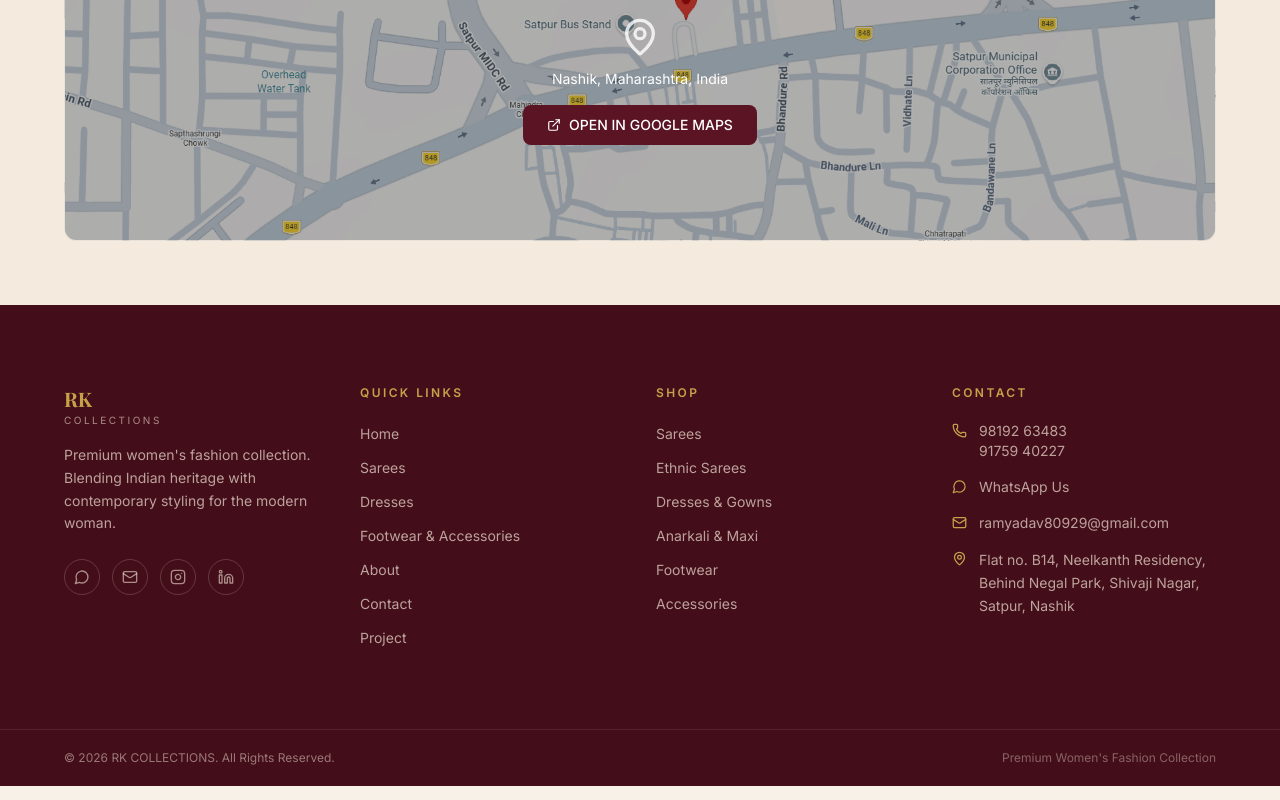
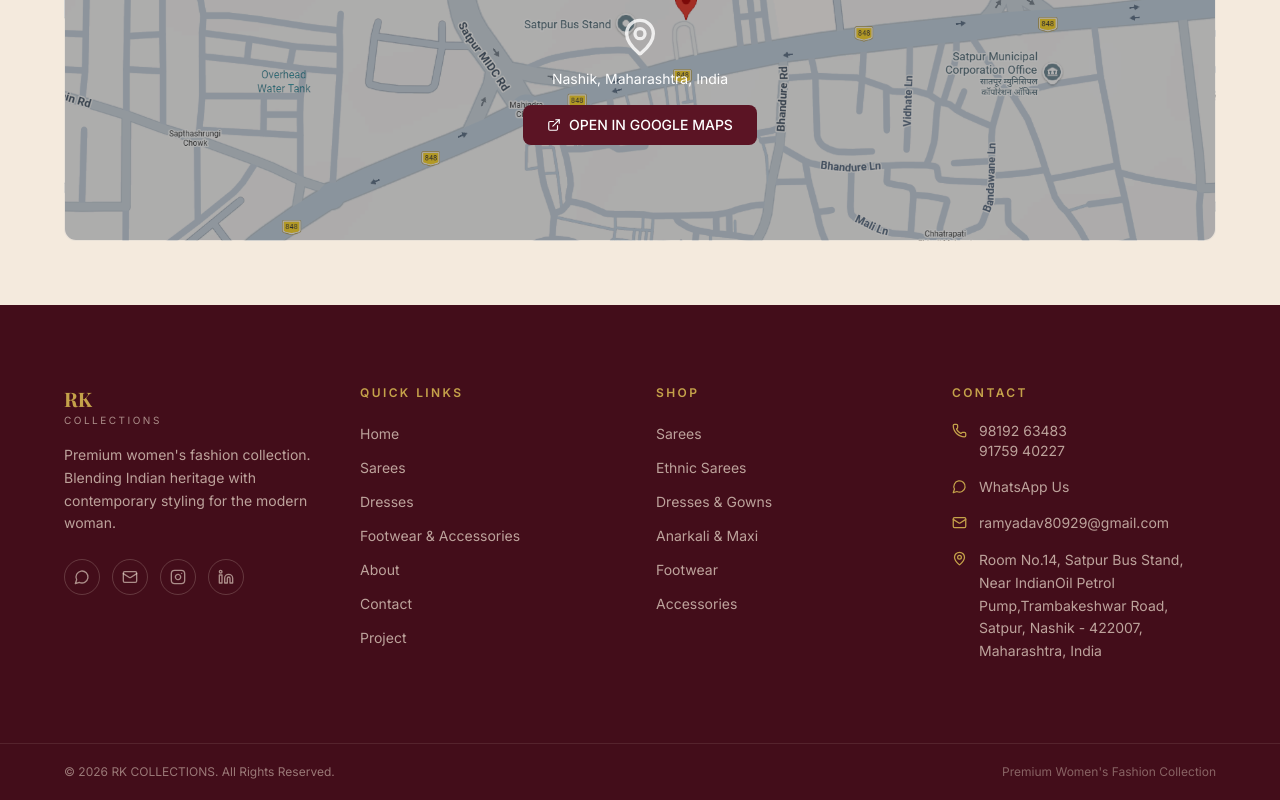
Before and after one commit to rushizambare31-collab/RK-Collections, a React (Vite) app in the folder Frontend/: page /contact in a window 1280 px wide. Shown: the part 1570-2370 px from the top of the page. Built offline with nearby package versions, Linux system fonts and the light colour scheme; a web font is replaced by a local one.

Commit message:
[finally completed]

```diff
--- a/Frontend/src/components/Footer.jsx
+++ b/Frontend/src/components/Footer.jsx
@@ -134,9 +134,9 @@ export default function Footer() {
               <li className="flex items-start gap-3">
                 <MapPin size={15} className="text-gold mt-0.5 flex-shrink-0" />
                 <p className="text-sm text-cream/70 leading-relaxed">
-                  Flat no. B14, Neelkanth Residency,
-                  Behind Negal Park, Shivaji Nagar,
-                  Satpur, Nashik
+                  Room No.14, Satpur Bus Stand,
+                  Near IndianOil Petrol Pump,Trambakeshwar Road,
+                  Satpur, Nashik - 422007, Maharashtra, India
                 </p>
               </li>
             </ul>
--- a/Frontend/src/pages/Project.jsx
+++ b/Frontend/src/pages/Project.jsx
@@ -243,7 +243,7 @@ export default function Project() {
                 { cat: 'Routing', items: ['React Router v7'] },
                 { cat: 'Icons', items: ['Lucide React'] },
                 { cat: 'Charts', items: ['Recharts'] },
-                { cat: 'Data Source', items: ['database.json (60 products)'] },
+                { cat: 'Data Source', items: ['database.json (30 products)'] },
                 { cat: 'Browser APIs', items: ['Geolocation API', 'localStorage'] },
               ].map((tech, i) => (
                 <div key={i} className="bg-white dark:bg-[#231F1B] rounded-lg border border-border/50 p-4">
```
